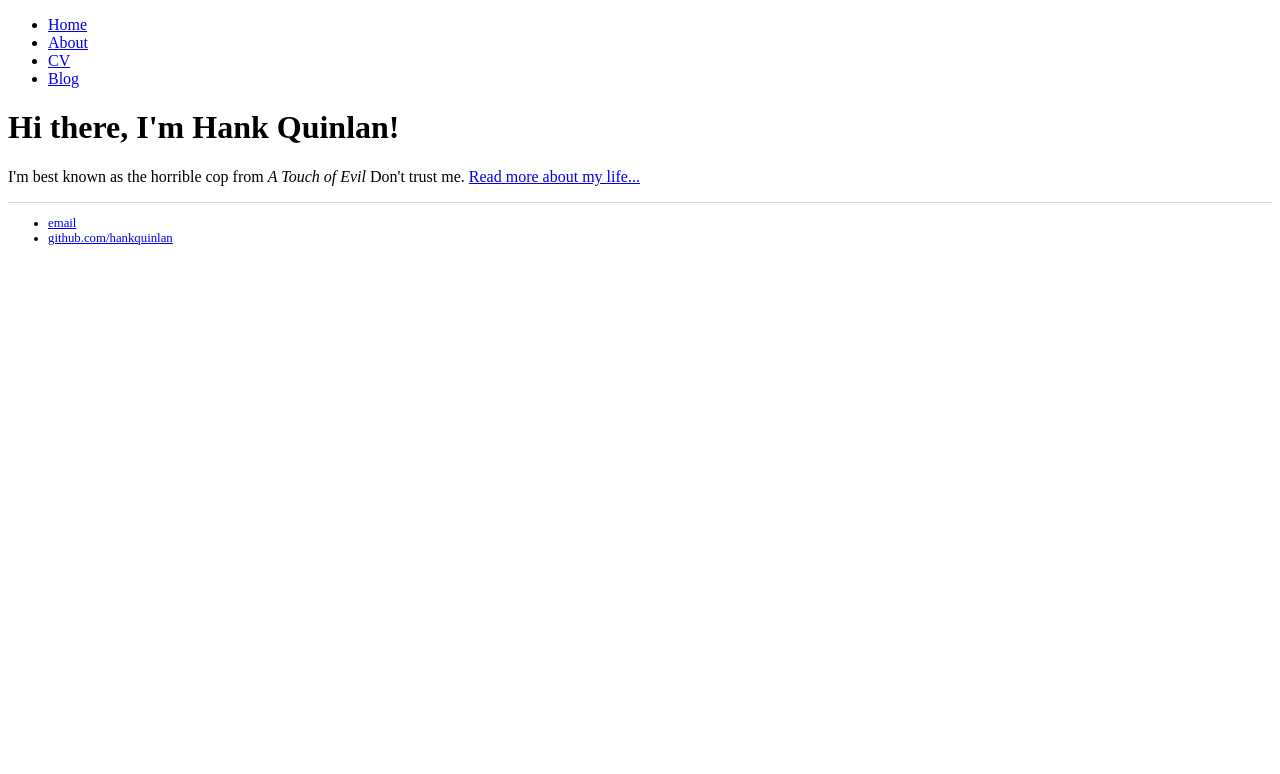
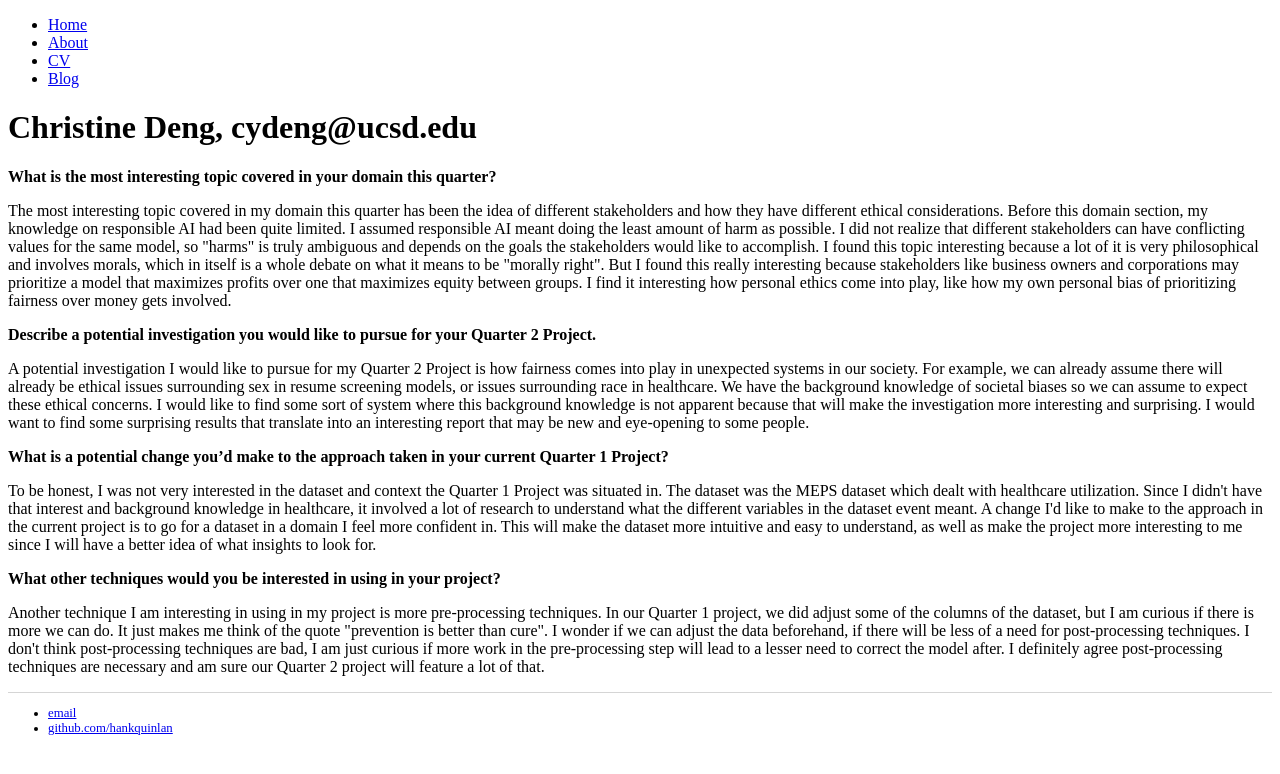
Before and after one commit to christine-deng/DSC180A-Methodology-5, a Jekyll site: the page built from index.md, in a window 1280 px wide. Shown: the top 774 px of the page. Built offline with Jekyll 4.4.1, drawn with Linux system fonts in a browser that asks for light colours.

Commit message:
Update index.md

```diff
--- a/index.md
+++ b/index.md
@@ -1,8 +1,16 @@
 ---
 layout: default
-title: Hank Quinlan, Horrible Cop
+title: Christine Deng
 ---
 <div class="blurb">
-	<h1>Hi there, I'm Hank Quinlan!</h1>
-	<p>I'm best known as the horrible cop from <em>A Touch of Evil</em> Don't trust me. <a href="/about">Read more about my life...</a></p>
+	<h1>Christine Deng, cydeng@ucsd.edu</h1>
+	<p><b>What is the most interesting topic covered in your domain this quarter?</b></p>
+	<p>The most interesting topic covered in my domain this quarter has been the idea of different stakeholders and how they have different ethical considerations. Before this domain section, my knowledge on responsible AI had been quite limited. I assumed responsible AI meant doing the least amount of harm as possible. I did not realize that different stakeholders can have conflicting values for the same model, so "harms" is truly ambiguous and depends on the goals the stakeholders would like to accomplish. I found this topic interesting because a lot of it is very philosophical and involves morals, which in itself is a whole debate on what it means to be "morally right". But I found this really interesting because stakeholders like business owners and corporations may prioritize a model that maximizes profits over one that maximizes equity between groups. I find it interesting how personal ethics come into play, like how my own personal bias of prioritizing fairness over money gets involved.</p>
+	<p><b>Describe a potential investigation you would like to pursue for your Quarter 2 Project.</b></p>
+	<p>A potential investigation I would like to pursue for my Quarter 2 Project is how fairness comes into play in unexpected systems in our society. For example, we can already assume there will already be ethical issues surrounding sex in resume screening models, or issues surrounding race in healthcare. We have the background knowledge of societal biases so we can assume to expect these ethical concerns. I would like to find some sort of system where this background knowledge is not apparent because that will make the investigation more interesting and surprising. I would want to find some surprising results that translate into an interesting report that may be new and eye-opening to some people.</p>
+ 	<p><b>What is a potential change you’d make to the approach taken in your current Quarter 1 Project?</b></p>
+	<p>To be honest, I was not very interested in the dataset and context the Quarter 1 Project was situated in. The dataset was the MEPS dataset which dealt with healthcare utilization. Since I didn't have that interest and background knowledge in healthcare, it involved a lot of research to understand what the different variables in the dataset event meant. A change I'd like to make to the approach in the current project is to go for a dataset in a domain I feel more confident in. This will make the dataset more intuitive and easy to understand, as well as make the project more interesting to me since I will have a better idea of what insights to look for.</p>
+	<p><b>What other techniques would you be interested in using in your project?</b></p>
+ 	<p>Another technique I am interesting in using in my project is more pre-processing techniques. In our Quarter 1 project, we did adjust some of the columns of the dataset, but I am curious if there is more we can do. It just makes me think of the quote "prevention is better than cure". I wonder if we can adjust the data beforehand, if there will be less of a need for post-processing techniques. I don't think post-processing techniques are bad, I am just curious if more work in the pre-processing step will lead to a lesser need to correct the model after. I definitely agree post-processing techniques are necessary and am sure our Quarter 2 project will feature a lot of that.</p>
+
 </div><!-- /.blurb -->
```
